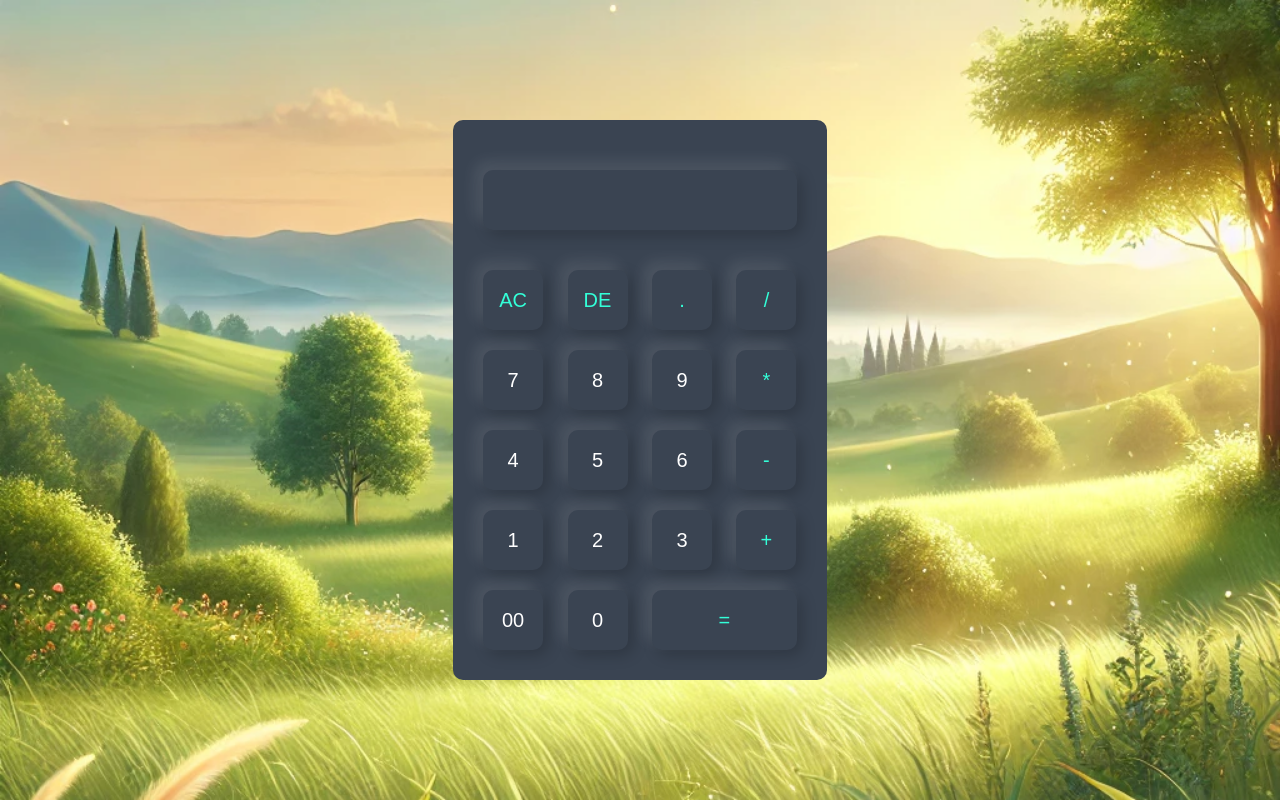
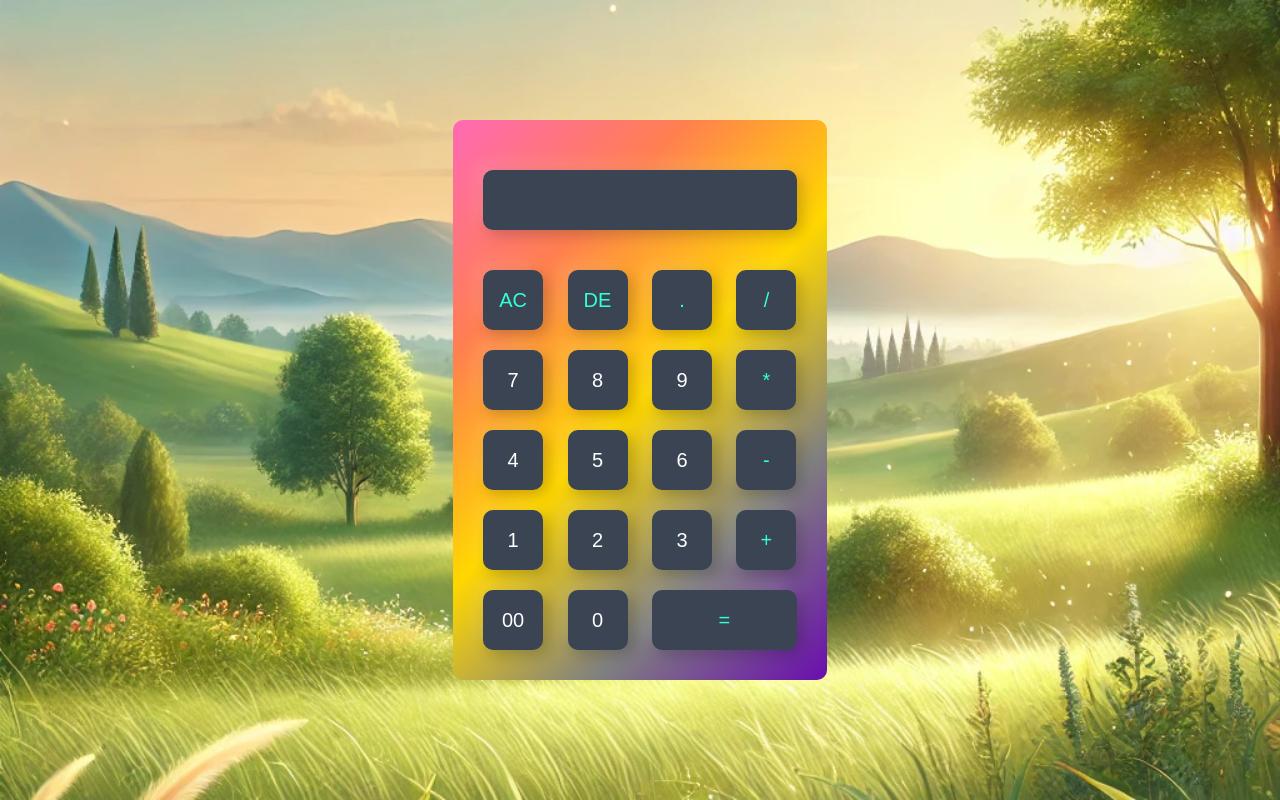
Before and after one commit to torikulislamv3/simple_calculator, a plain HTML site: page index.html in a window 1280 px wide. Drawn offline with Linux system fonts and the light colour scheme.

Commit message:
backround changed

```diff
--- a/simple.css
+++ b/simple.css
@@ -4,12 +4,9 @@
     font-family: "Poppins", sans-serif;
     box-sizing:  border-box;
 }
-
 .container{
     width: 100%;
     height: 100vh;
-    /* background: #e3f9ff; */
-    /* background: linear-gradient(45deg, #FF5733, #33FF57, #3357FF); */
     background-image: url('/DALL·E\ 2024-10-05\ 21.27.39\ -\ A\ beautiful\ natural\ background\ featuring\ a\ serene\ landscape\ with\ lush\ green\ fields\,\ soft\ sunlight\,\ and\ a\ calm\ blue\ sky.\ The\ scene\ includes\ gentle\ roll.webp');
     background-position: center;
     background-repeat: no-repeat;
@@ -18,15 +15,11 @@
     align-items: center;
     justify-content: center;
 }
-
 .calculator{
-    background: #3a4452;
-
-
+    background: linear-gradient(135deg, #ff69b4, #ff7f50, #ffd700, #808080, #6a0dad);
     padding: 20px;
     border-radius: 10px;
 }
-
 .calculator form input{
     border: 0;
     outline: 0;
@@ -34,14 +27,13 @@
     height: 60px;
     border-radius: 10px;
     box-shadow: -8px -8px 15px rgba(255, 255, 255, 0.1), 5px 5px 15px rgba(0, 0, 0, 0.2);
-    background: transparent;
+    /* background: transparent; */
+    background: #3a4452;
     font-size: 20px;
     color: #FFF;
     cursor: pointer;
     margin: 10px;
-
 }
-
 .calculator form input {
     transition: transform 0.2s ease, background 0.2s ease;
 }
@@ -49,24 +41,20 @@
    background: linear-gradient(45deg, #FF7F50, #FF4500);
    transform: scale(0.95);
 }
-
 form .display {
     display: flex;
     justify-content: flex-end;
     margin: 20px 0;
 }
-
 form .display input{
     text-align: right;
     flex: 1;
     font-size: 40px;
     box-shadow: -8px -8px 15px rgba(255, 255, 255, 0.1), 5px 5px 15px rgba(0, 0, 0, 0.2);
 }
-
 form input.equal{
     width: 145px;
 }
-
 form input.operator{
     color: #33ffd8;
 }
```
